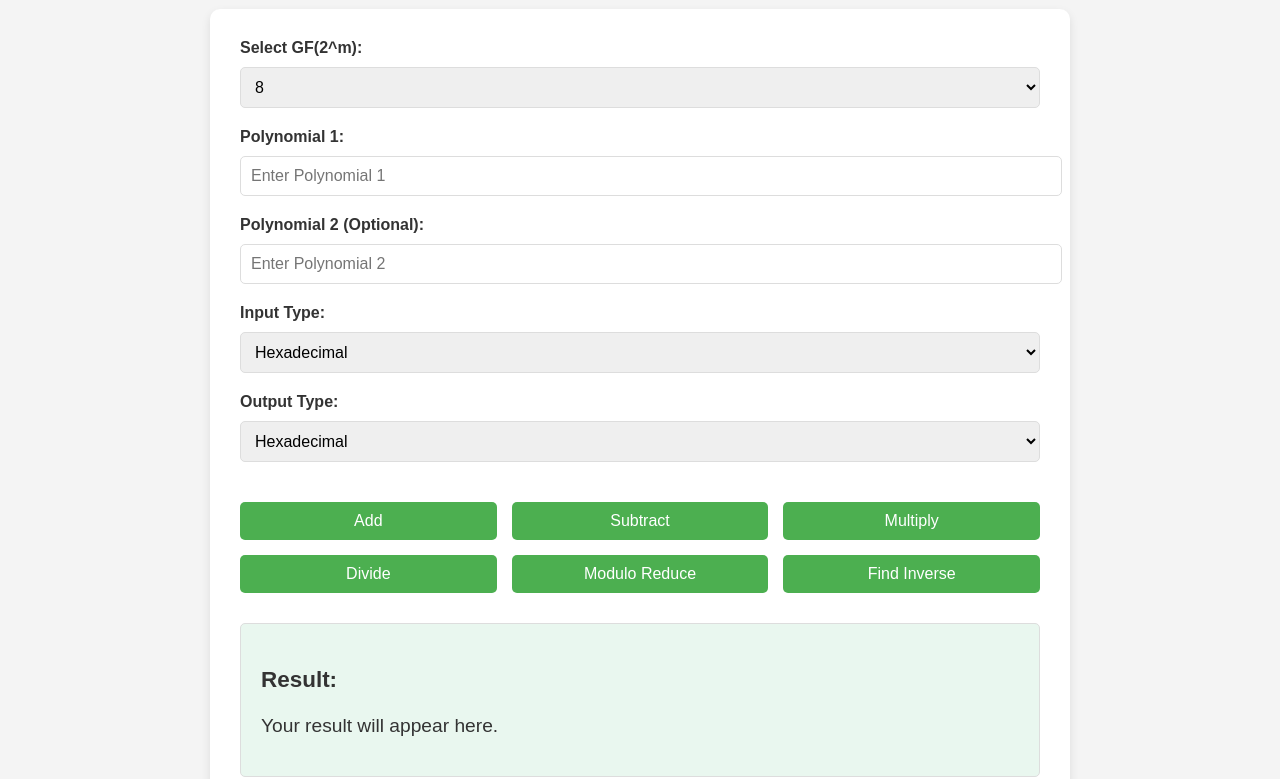
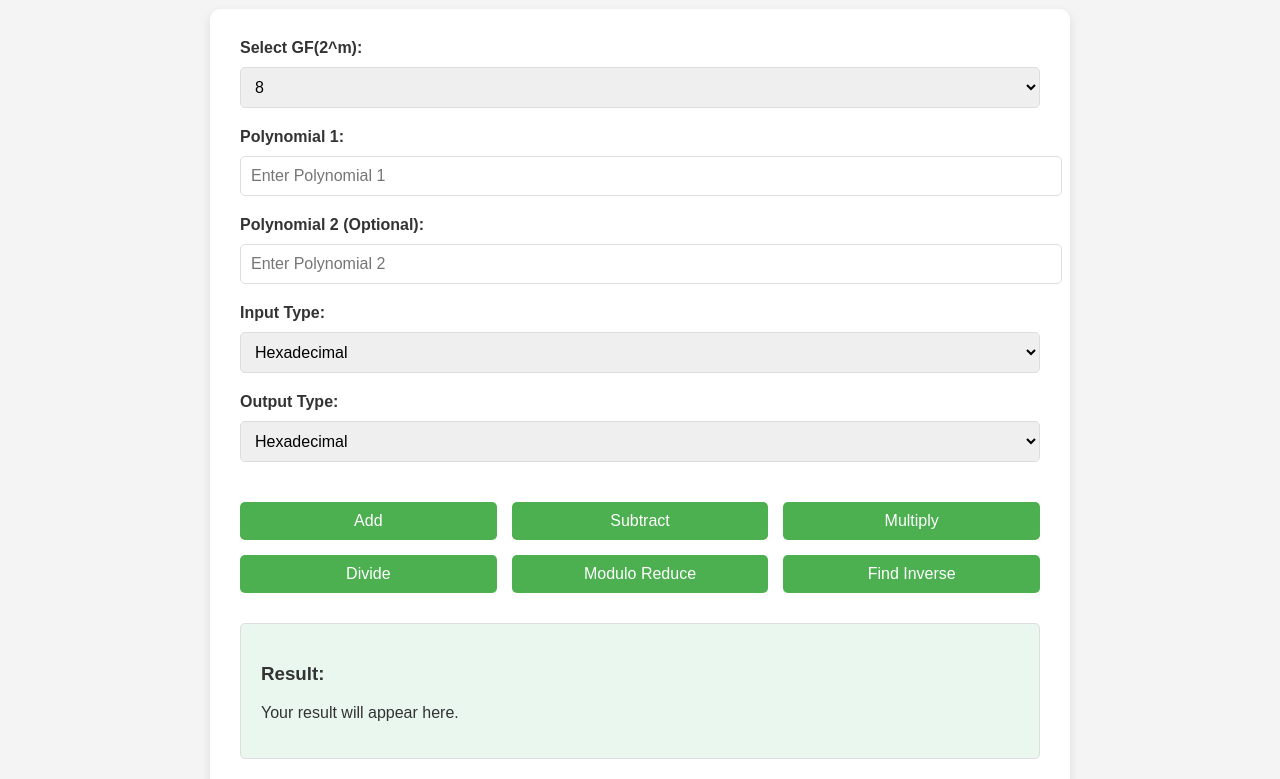
Before and after one commit to Kevinabizeiddaou/polynomial-arithmetic-frontend, a plain HTML site: page operations.html in a window 1280 px wide. Shown: the part 197-976 px from the top of the page. Drawn offline with nearby package versions, Linux system fonts and the light colour scheme.

Commit message:
Refactor footer styles to improve readability and responsiveness

```diff
--- a/style.css
+++ b/style.css
@@ -292,8 +292,11 @@ footer {
     border: 1px solid #ddd;
     border-radius: 5px;
     color: #333;
-    font-size: 1.2rem;
+    font-size: 1rem;
     text-align: left;
+    max-height: 200px; /* Limit the height of the box */
+    overflow: auto; /* Enable scrolling if content overflows */
+    word-wrap: break-word; /* Ensure long words or values break into new lines */
 }
 
 /* Responsive Design */
```
